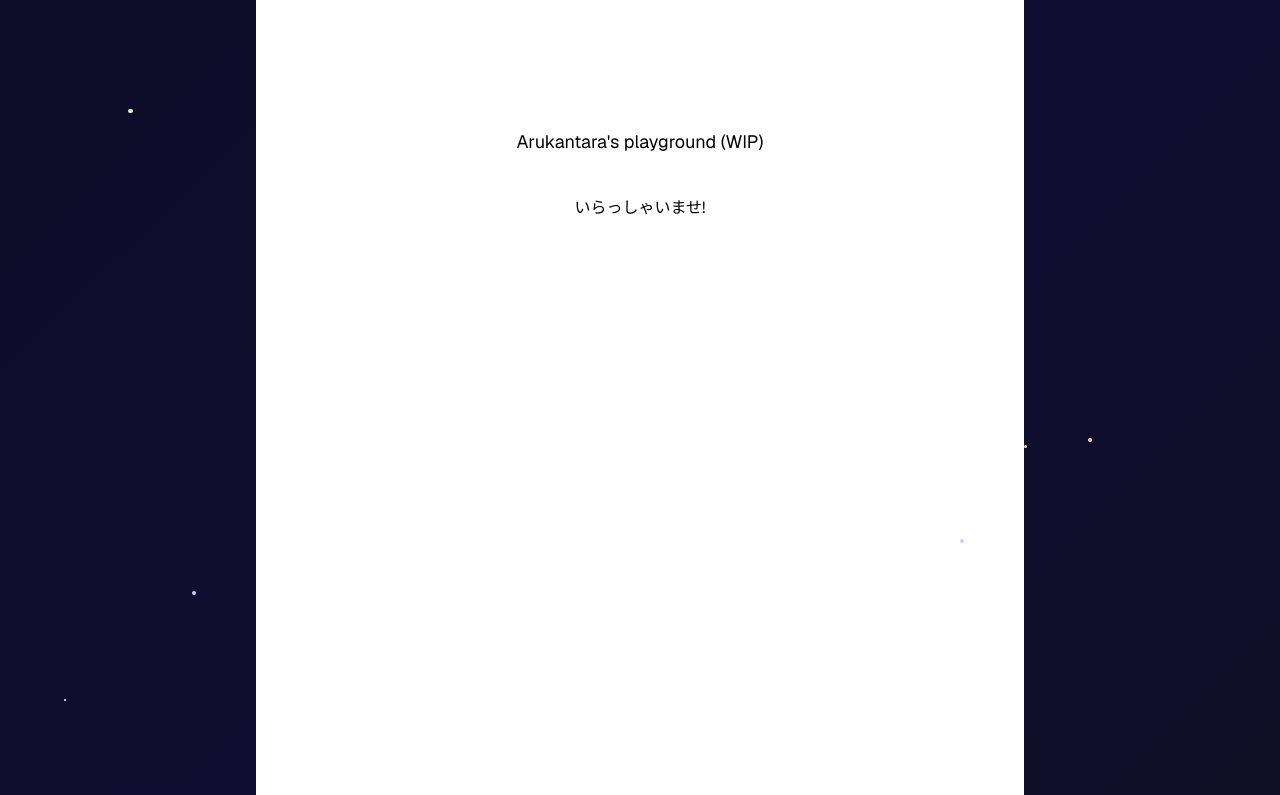
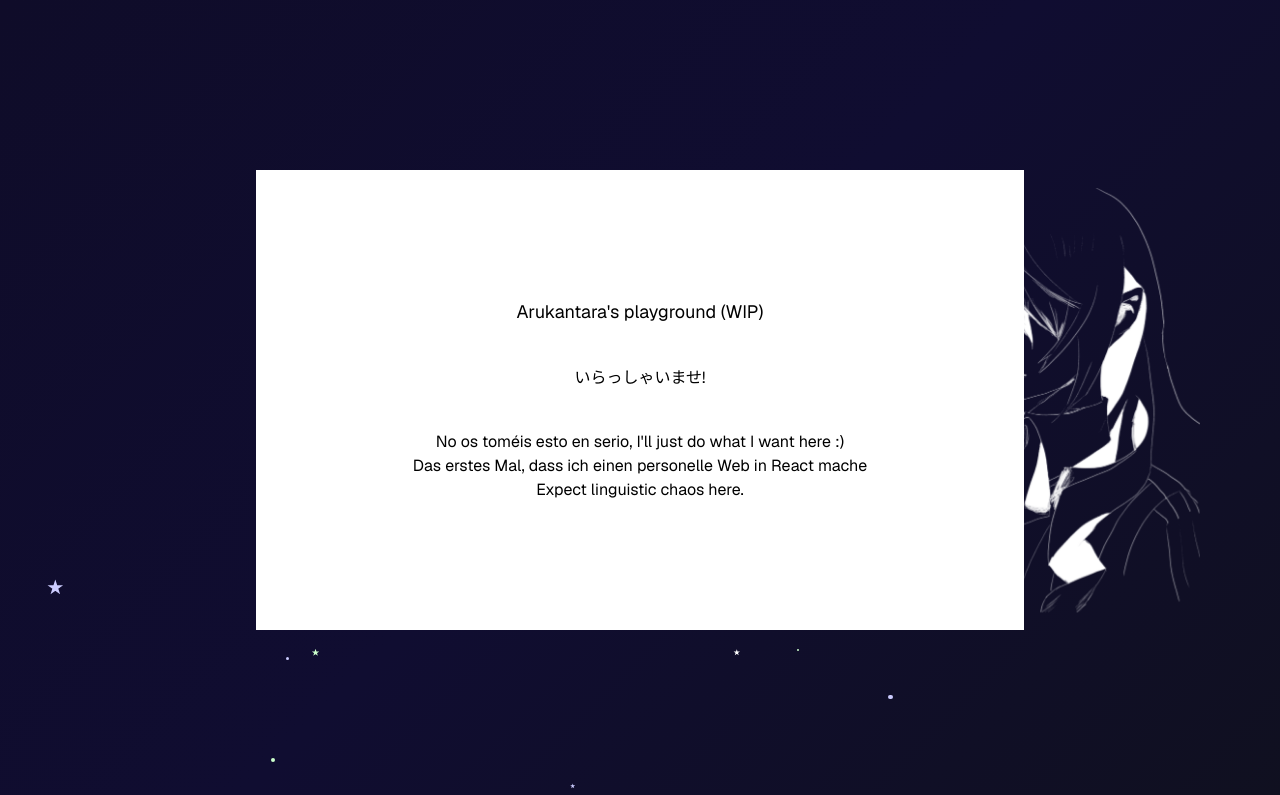
Before and after one commit to Arukantara/arukantara-personal-page, a Next.js app: page / in a window 1280 px wide. Shown: the top 795 px of the page. Built offline with nearby package versions, Linux system fonts and the light colour scheme.

Commit message:
Refactoring stars and adding new shape

```diff
--- a/src/app/globals.css
+++ b/src/app/globals.css
@@ -39,6 +39,11 @@ background: linear-gradient(135deg, #0f0c29 0%, #100d31 50%, #101020 100%);
   to {width: 5px; height: 5px;}
 }
 
+@keyframes star5Size {
+  from {width: 5px; height: 5px;}
+  to {width: 20px; height: 20px;}
+}
+
 .star {
   position: absolute;
   top: 100%;
@@ -53,6 +58,7 @@ background: linear-gradient(135deg, #0f0c29 0%, #100d31 50%, #101020 100%);
   animation-delay: 1s, 0s;
   animation-iteration-count: infinite, infinite;
   animation-timing-function: linear, linear;
+  z-index: 0;
 }
 
 .star.fast {
@@ -74,3 +80,16 @@ background: linear-gradient(135deg, #0f0c29 0%, #100d31 50%, #101020 100%);
 .star.red {
   background-color: #ffcccc;
 }
+
+.star.five-point {
+  clip-path: polygon(50% 0,
+    calc(50%*(1 + sin(.4turn))) calc(50%*(1 - cos(.4turn))),
+    calc(50%*(1 - sin(.2turn))) calc(50%*(1 - cos(.2turn))),
+    calc(50%*(1 + sin(.2turn))) calc(50%*(1 - cos(.2turn))),
+    calc(50%*(1 - sin(.4turn))) calc(50%*(1 - cos(.4turn)))
+   );
+  width: 10px;
+  height: 10px;
+  aspect-ratio: 1;
+  animation-name: starMovement, star5Size;
+}
--- a/src/app/page.tsx
+++ b/src/app/page.tsx
@@ -1,27 +1,18 @@
-import Star from '../components/star/star';
+import Stars from '@/components/stars/stars';
 import Image from 'next/image';
 
 export default function Home() {
   return (
     <div className="flex flex-col flex-1 items-center justify-center bg-zinc-50 font-sans dark:bg-black stars-bg">
-      <Star speed="slow" x="5" color=""/>
-      <Star speed="fast" x="10" color="green"/>
-      <Star speed="" x="15" color="blue"/>
-      <Star speed="" x="80" color="red"/>
-      <Star speed="slow" x="90" color=""/>
-      <Star speed="slow" x="12" color=""/>
-      <Star speed="fast" x="20" color="green"/>
-      <Star speed="" x="75" color="blue"/>
-      <Star speed="" x="85" color="red"/>
-      <Star speed="slow" x="95" color=""/>
-      <main className="w-full max-w-3xl flex-col text-center py-32 px-16 bg-white dark:bg-black sm:items-start text-black dark:text-white">
+      <Stars/>
+      <main className="w-full max-w-3xl flex-col text-center py-32 px-16 bg-white dark:bg-black sm:items-start text-black dark:text-white z-1">
         <h1 className="text-lg">Arukantara's playground (WIP)</h1>
         <p className="my-10">いらっしゃいませ!</p>
-        <Image src="./mitsuru-w.png" width={500} height={500} alt="Dibujo de Kirijo Mitsuru" unoptimized className='mx-auto my-4'/>
         <p>No os toméis esto en serio, I'll just do what I want here :)</p>
         <p>Das erstes Mal, dass ich einen personelle Web in React mache</p>
         <p>Expect linguistic chaos here.</p>
       </main>
+      <Image src="./mitsuru-w.png" width={300} height={300} alt="Dibujo de Kirijo Mitsuru" unoptimized className='fixed right-20'/>
     </div>
   );
 }
--- a/src/components/star/star.tsx
+++ b/src/components/star/star.tsx
@@ -1,8 +1,8 @@
-export default function Start({speed, color, x}: any) {
+export default function Star({speed, color, x, shape}: any) {
   const delay = Math.random() * 10;
 
   return (
-    <div className={`star ` + speed + ` ` + color} style={{ left: x + '%', animationDelay: delay + 's'}}>
+    <div className={`star ` + speed + ` ` + color + ` ` + shape} style={{ left: x + '%', animationDelay: delay + 's'}}>
     </div>
   );
 }
--- /dev/null
+++ b/src/components/stars/stars.tsx
@@ -0,0 +1,26 @@
+import Star from '../star/star';
+
+export default function Stars({speed, color, x}: any) {
+  const delay = Math.random() * 10;
+  const LIMIT = 30;
+  const colorsArray = ['', 'blue', 'green', 'red'];
+  const speedArray = ['', 'slow', 'fast'];
+  const shapes = ['', 'five-point'];
+  let stars = [];
+
+  for (let i = 0; i < LIMIT; i++) {
+    const colorIdx = Math.floor(Math.random() * 10 % 3);
+    const speedIdx = Math.floor(Math.random() * 10 % 3);
+    const shapeIdx = Math.floor(Math.random() * 10 % 2);
+    const xPos = (Math.random() * 100);
+    stars.push(
+      <Star key={i} speed={speedArray[speedIdx]} x={xPos} color={colorsArray[colorIdx]} shape={shapes[shapeIdx]}/>
+    )
+  }
+
+  return (
+    <>
+     {stars}
+    </>
+  );
+}
```
